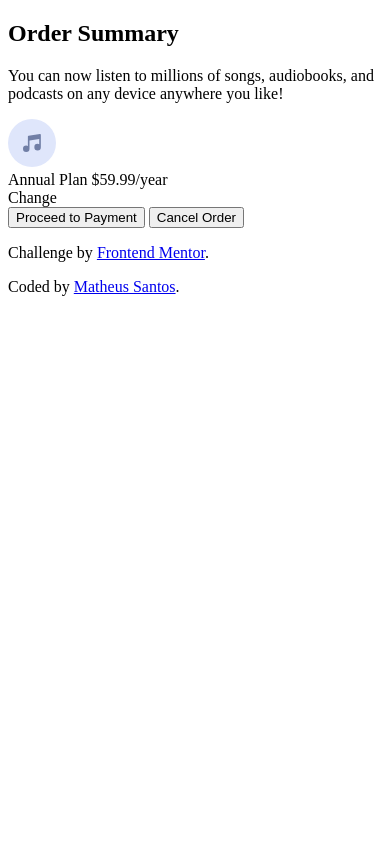
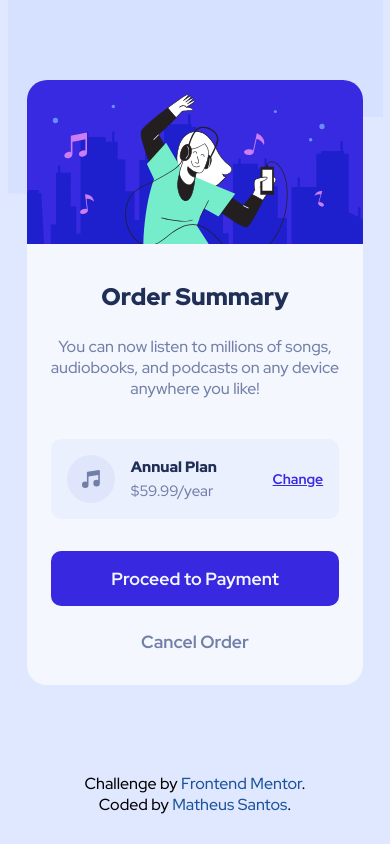
Before and after one commit to matheusg18/order-summary-component, a plain HTML site: page index.html in a window 390 px wide. Drawn offline with Linux system fonts and the light colour scheme.

Commit message:
Finaliza os estilos mobile

```diff
--- a/index.html
+++ b/index.html
@@ -11,27 +11,29 @@
       href="https://fonts.googleapis.com/css2?family=Red+Hat+Display:wght@500;700;900&display=swap"
       rel="stylesheet"
     />
+    <link rel="stylesheet" href="index.css" />
   </head>
   <body>
     <section class="container">
-      <h1>Order Summary</h1>
-
-      <p>
-        You can now listen to millions of songs, audiobooks, and podcasts on any device anywhere you
-        like!
-      </p>
-
-      <div class="plan-wrapper">
-        <img src="./images/icon-music.svg" alt="music icon" />
-        <div class="plan">Annual Plan $59.99/year</div>
-
-        Change
+      <img src="./images/illustration-hero.svg" alt="person listening to music" />
+      <div class="sub-container">
+        <h1 class="main-header">Order Summary</h1>
+        <p class="main-paragraph">
+          You can now listen to millions of songs, audiobooks, and podcasts on any device anywhere
+          you like!
+        </p>
+        <div class="plan-wrapper">
+          <img src="./images/icon-music.svg" alt="music icon" />
+          <div class="plan">
+            <span>Annual Plan</span>
+            <span>$59.99/year</span>
+          </div>
+          <span role="button">Change</span>
+        </div>
+        <button type="button" class="btn-primary">Proceed to Payment</button>
+        <button type="button" class="btn-secondary">Cancel Order</button>
       </div>
-
-      <button type="button">Proceed to Payment</button>
-      <button type="button">Cancel Order</button>
     </section>
-
     <footer class="attribution">
       <p>
         Challenge by
--- /dev/null
+++ b/sass/_components.scss
@@ -0,0 +1,41 @@
+@use 'uitls' as *;
+@use 'variables' as *;
+
+%reset-btn {
+  border: none;
+  outline: none;
+  cursor: pointer;
+  font: {
+    family: inherit;
+    size: 1.1rem;
+    weight: 700;
+  }
+  padding: space(2);
+  text-align: center;
+  width: 100%;
+}
+
+.btn-primary {
+  @extend %reset-btn, %rounded-border;
+  background-color: map-get($primary-color, 'bright');
+  color: map-get($neutral-color, 'very-pale');
+}
+
+.btn-secondary {
+  @extend %reset-btn;
+  background-color: transparent;
+  color: map-get($neutral-color, 'desaturated');
+  margin-top: space(1);
+  margin-bottom: space(2);
+}
+
+.attribution {
+  text-align: center;
+  padding: space(1);
+  width: 100%;
+
+  a {
+    color: #1b5299;
+    text-decoration: none;
+  }
+}
--- /dev/null
+++ b/sass/_reset.scss
@@ -0,0 +1,16 @@
+html {
+  font-size: 16px;
+}
+
+* {
+  margin: 0;
+  padding: 0;
+  box-sizing: border-box;
+}
+
+body {
+  font: {
+    size: 1rem;
+    family: 'Red Hat Display', sans-serif;
+  }
+}
--- /dev/null
+++ b/sass/_uitls.scss
@@ -0,0 +1,19 @@
+@function space($factor) {
+  $base-space: 8px;
+
+  @return $factor * $base-space;
+}
+
+%flex-column {
+  display: flex;
+  flex-flow: column nowrap;
+}
+
+%flex-row {
+  display: flex;
+  flex-flow: row nowrap;
+}
+
+%rounded-border {
+  border-radius: 10px;
+}
--- /dev/null
+++ b/sass/_variables.scss
@@ -0,0 +1,9 @@
+$primary-color: (
+  'pale': hsl(225, 100%, 94%),
+  'bright': hsl(245, 75%, 52%),
+);
+$neutral-color: (
+  'very-pale': hsl(225, 100%, 98%),
+  'desaturated': hsl(224, 23%, 55%),
+  'dark': hsl(223, 47%, 23%),
+);
--- /dev/null
+++ b/sass/index.scss
@@ -0,0 +1,78 @@
+@use 'variables' as *;
+@use 'uitls' as *;
+@use 'reset';
+@use 'components';
+
+body {
+  background: {
+    color: map-get($primary-color, 'pale');
+    image: url(../images/pattern-background-mobile.svg);
+    repeat: no-repeat;
+    position: top;
+  }
+}
+
+.container {
+  overflow: hidden;
+  width: 86%;
+  margin: space(10) auto;
+  background-color: map-get($neutral-color, 'very-pale');
+  border-radius: 20px;
+
+  img {
+    max-width: 100%;
+  }
+}
+
+.sub-container {
+  @extend %flex-column;
+  align-items: center;
+  width: 86%;
+  margin: 0 auto;
+}
+
+.main-header {
+  color: map-get($neutral-color, 'dark');
+  font-weight: 900;
+  margin: space(4) 0 space(3);
+}
+
+.main-paragraph {
+  text-align: center;
+  color: map-get($neutral-color, 'desaturated');
+}
+
+.plan-wrapper {
+  @extend %flex-row, %rounded-border;
+  align-items: center;
+  justify-content: space-between;
+  background-color: darken(map-get($neutral-color, 'very-pale'), 2%);
+  padding: space(2);
+  width: 100%;
+  margin: space(5) 0 space(4);
+
+  & > span:last-child {
+    font-size: 14px;
+    font-weight: 700;
+    color: map-get($primary-color, 'bright');
+    text-decoration: underline;
+    cursor: pointer;
+  }
+}
+
+.plan {
+  @extend %flex-column;
+  font-size: 15px;
+  flex-grow: 1;
+  margin-left: space(2);
+
+  span:first-child {
+    color: map-get($neutral-color, 'dark');
+    font-weight: 900;
+    margin-bottom: space(0.5);
+  }
+
+  span:last-child {
+    color: map-get($neutral-color, 'desaturated');
+  }
+}
```
Also changed, not shown: index.css (added), 1 other file.
